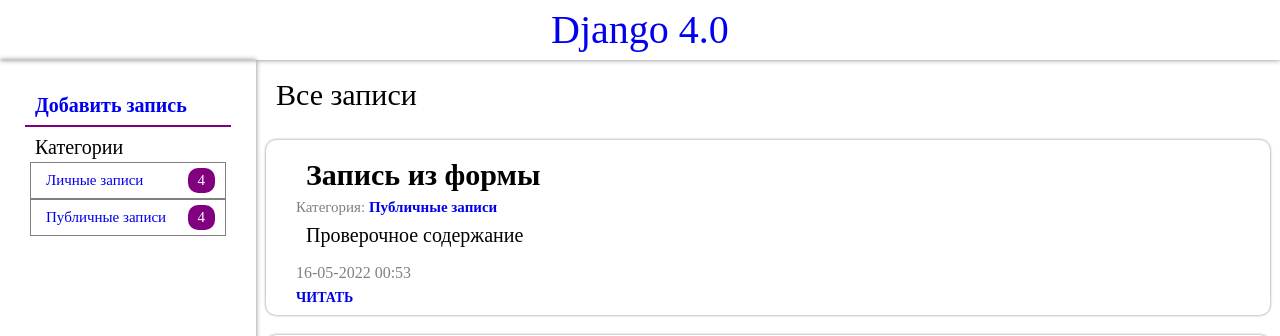
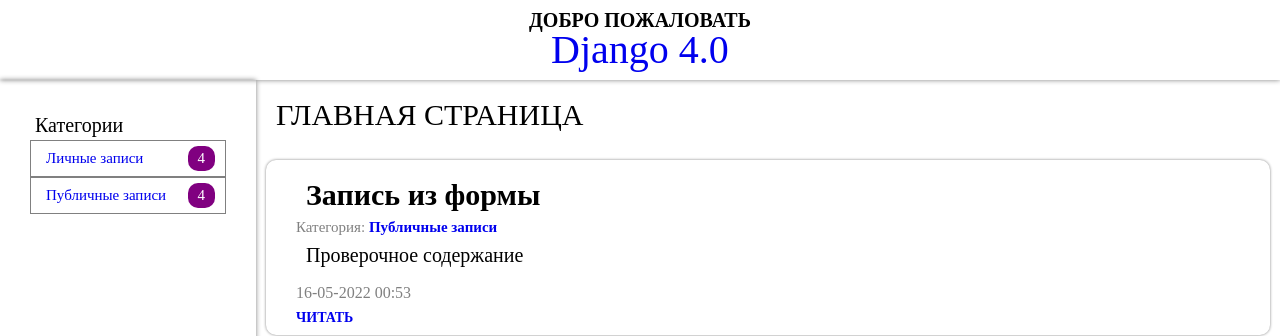
Before and after one commit to Jardinesdelareina/django-4.0, a Django app: page / in a window 1280 px wide. Shown: the top 336 px of the page. Run offline with Django 4.2, Linux system fonts and the light colour scheme; data comes from the database, SQL or seed files in the repository; both versions use the stored data as it was after the commit; style sheets or scripts are compiled from the project's sources.

Commit message:
миксины

```diff
--- /dev/null
+++ b/blog/utils.py
@@ -0,0 +1,14 @@
+# Создавайте свои миксины здесь.
+
+
+class HelloMixin(object):
+    mixin_prop = ''
+
+    def get_prop(self):
+        return self.mixin_prop.upper()
+
+    def get_upper(self, s):
+        if isinstance(s, str):
+            return s.upper()
+        else:
+            return s.title.upper()
--- a/blog/views.py
+++ b/blog/views.py
@@ -1,19 +1,24 @@
-from msilib.schema import ListView
 from .models import Blog, Category
 from .forms import BlogForm
 from django.views.generic import ListView, DetailView, CreateView
 from django.urls import reverse_lazy
+from .utils import HelloMixin
+from django.contrib.auth.mixins import LoginRequiredMixin
 
 # Создавайте свои представления здесь.
 
-class BlogView(ListView):
+
+class BlogView(HelloMixin, ListView):
     model = Blog
     template_name = 'blog/index.html'
     context_object_name = 'blog'    # Имя, по которому мапятся данные в шаблоне через цикл for
+    mixin_prop = 'добро пожаловать'
+
 
     def get_context_data(self, **kwargs):
         context = super().get_context_data(**kwargs)
-        context['title'] = 'Все записи'
+        context['title'] = self.get_upper('Главная страница')
+        context['mixin_prop'] = self.get_prop()
         return context
 
 
@@ -21,7 +26,7 @@
         return Blog.objects.filter(is_published=True).select_related('category')    # Используется при ForeignKey в модели для сокращения SQL-запросов на странице
 
 
-class BlogCategory(ListView):
+class BlogCategory(HelloMixin, ListView):
     model = Blog
     template_name = 'blog/index.html'
     context_object_name = 'blog'
@@ -30,7 +35,7 @@
 
     def get_context_data(self, **kwargs):
         context = super().get_context_data(**kwargs)
-        context['title'] = Category.objects.get(pk=self.kwargs['category_id'])
+        context['title'] = self.get_upper(Category.objects.get(pk=self.kwargs['category_id']))
         return context
 
 
@@ -44,8 +49,9 @@
     context_object_name = 'view_note'
 
 
-class BlogCreateView(CreateView):
+class BlogCreateView(LoginRequiredMixin, CreateView):
     model = Blog
     form_class = BlogForm
     template_name = 'blog/add_note.html'
     success_url = reverse_lazy('home')   # Выполняет функцию redirect
+    login_url = '/admin/'
--- a/myapp/static/myapp/style/style.scss
+++ b/myapp/static/myapp/style/style.scss
@@ -98,6 +98,11 @@
         box-shadow: 0 0 5px gray;
         text-decoration: none;
         padding: 10px;
+        .mixin {
+            text-align: center;
+            font-size: 20px;
+            font-weight: 700;
+        }
     }
     main {
         display: flex;
--- a/templates/include/_header.html
+++ b/templates/include/_header.html
@@ -1 +1 @@
-<a href="{% url 'home' %}"><span>Django 4.0</span></a>
+<div class="mixin">{{ mixin_prop }}</div><a href="{% url 'home' %}"><span>Django 4.0</span></a>
--- a/templates/include/_sidebar.html
+++ b/templates/include/_sidebar.html
@@ -1,7 +1,9 @@
 {% load blog_tags %}
 
 <div>
+    {% if request.user.is_authenticated %}
     <div class="sidebar__add"><a href="{% url 'add_note' %}">Добавить запись</a></div>
+    {% endif %}
     <div class="sidebar__categories">
         <div>Категории</div>
         {% show_categories %}
```
Also changed, not shown: db.sqlite3.
